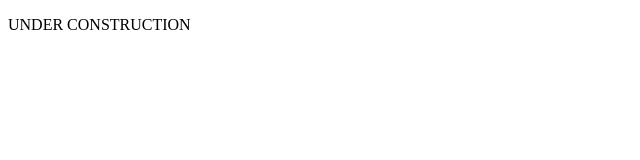
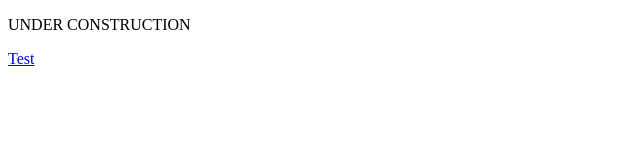
Before and after one commit to audriecheong/audriecheong.github.io, a plain HTML site: page index.html in a window 1280 px wide. Shown: the full height of the page, 0-640 px from the left. Drawn offline with Linux system fonts and the light colour scheme.

Commit message:
Revisi Link

```diff
--- a/index.html
+++ b/index.html
@@ -8,6 +8,6 @@
 </head>
 <body>
     <p>UNDER CONSTRUCTION</p>
-    <a href="pf-qr-code-component.vercel.app"
+    <a href="pf-qr-code-component.vercel.app">Test</a>
 </body>
 </html>
```
